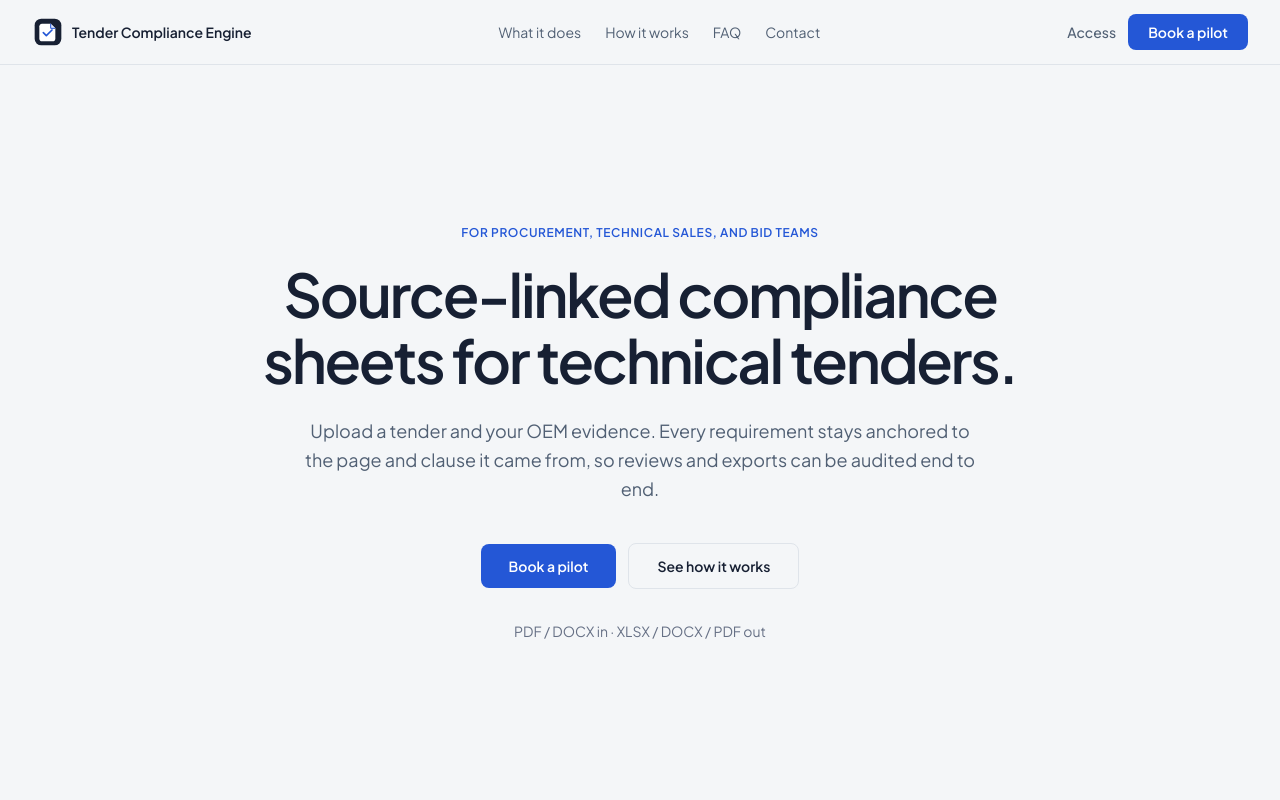
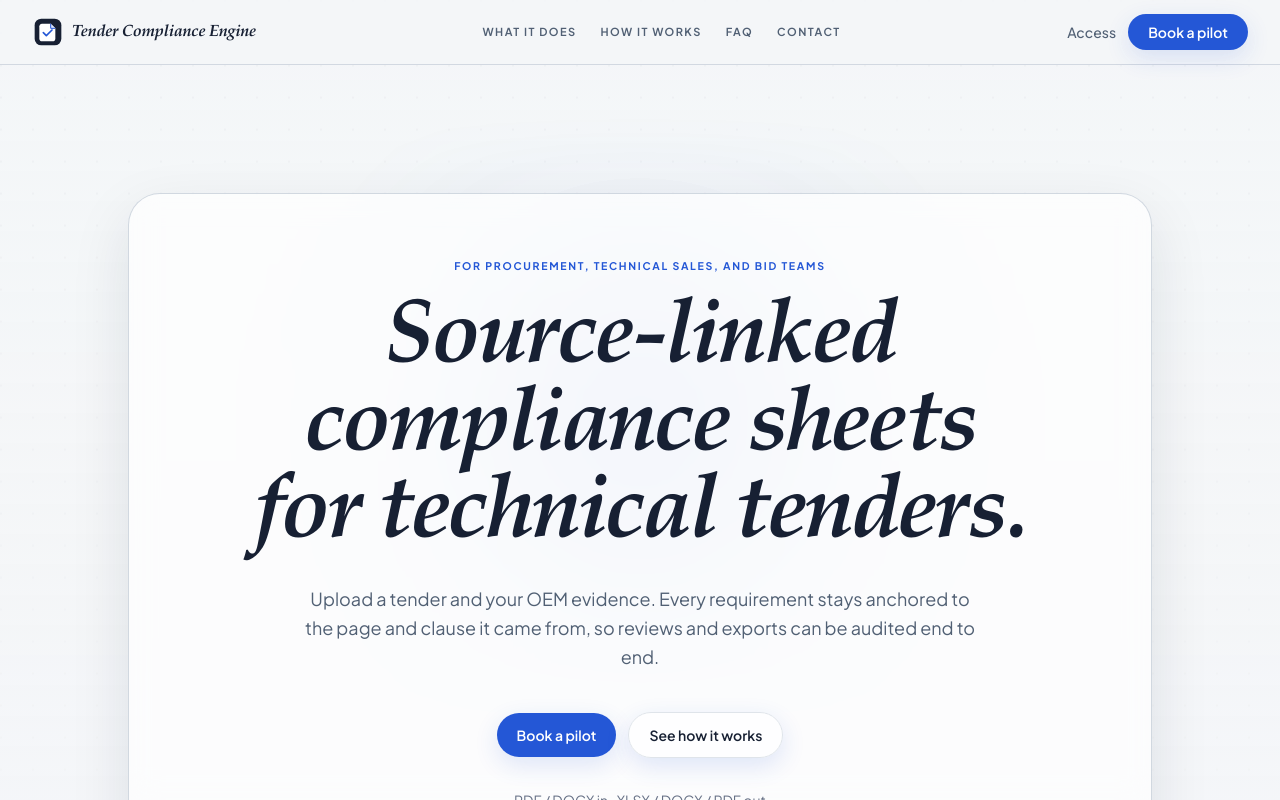
Before and after one commit to ayushcodes13/tender-compliance-engine, a Next.js app in the folder apps/web/: page / in a window 1280 px wide. Built offline with nearby package versions, Linux system fonts and the light colour scheme.

Commit message:
feat: add editorial premium polish to product UI (#125)

```diff
--- a/apps/web/app/globals.css
+++ b/apps/web/app/globals.css
@@ -41,7 +41,8 @@
   --font-plus-jakarta: "Plus Jakarta Sans", ui-sans-serif, system-ui,
     -apple-system, "Segoe UI", Roboto, "Helvetica Neue", Arial, sans-serif;
   --font-sans: var(--font-plus-jakarta);
-  --font-display: var(--font-plus-jakarta);
+  --font-editorial: "Playfair Display", "Iowan Old Style", "Palatino Linotype", Baskerville, Georgia, "Times New Roman", serif;
+  --font-display: var(--font-editorial);
   --font-mono: ui-monospace, SFMono-Regular, "SF Mono", "Fira Code",
     "Roboto Mono", "Courier New", monospace;
 
@@ -119,6 +120,7 @@
   --font-plus-jakarta: "Plus Jakarta Sans", ui-sans-serif, system-ui,
     -apple-system, "Segoe UI", Roboto, "Helvetica Neue", Arial, sans-serif;
   --font-sans: var(--font-plus-jakarta);
+  --font-editorial: "Playfair Display", "Iowan Old Style", "Palatino Linotype", Baskerville, Georgia, "Times New Roman", serif;
   --font-mono: ui-monospace, SFMono-Regular, "SF Mono", "Fira Code",
     "Roboto Mono", "Courier New", monospace;
 
@@ -172,7 +174,7 @@
   --primary: var(--color-accent);
   --accent: var(--color-accent);
   --sans: var(--font-sans);
-  --serif: var(--font-sans);
+  --serif: var(--font-editorial);
 }
 
 html,
@@ -2396,3 +2398,389 @@ a.project-flow-step:hover {
     padding: 0 10px;
   }
 }
+
+
+/* ===========================================================================
+   Editorial premium polish — light technical palette retained
+   =========================================================================== */
+
+:root {
+  --premium-ease: cubic-bezier(0.4, 0, 0.2, 1);
+  --premium-glass: rgba(255, 255, 255, 0.84);
+  --premium-glass-strong: rgba(255, 255, 255, 0.94);
+  --premium-border: rgba(197, 206, 216, 0.78);
+  --premium-shadow: 0 22px 60px rgba(23, 32, 51, 0.10);
+  --premium-shadow-soft: 0 12px 32px rgba(23, 32, 51, 0.07);
+}
+
+.font-display,
+.editorial-heading,
+.page-heading h1 {
+  font-family: var(--font-editorial);
+  font-style: italic;
+  font-weight: 600;
+  letter-spacing: -0.035em;
+}
+
+.landing-page {
+  height: 100dvh;
+  overflow-x: hidden;
+  overflow-y: auto;
+  background-color: var(--color-background);
+  background-image:
+    radial-gradient(circle at 1px 1px, rgba(23, 32, 51, 0.055) 1px, transparent 1.2px);
+  background-size: 32px 32px;
+  scroll-behavior: smooth;
+}
+
+.landing-navbar {
+  background: rgba(244, 246, 248, 0.86) !important;
+  border-color: rgba(197, 206, 216, 0.74) !important;
+  backdrop-filter: blur(14px);
+  -webkit-backdrop-filter: blur(14px);
+}
+
+.landing-brand {
+  font-family: var(--font-editorial);
+  font-style: italic;
+  font-size: 1.02rem;
+  font-weight: 600;
+  letter-spacing: -0.02em;
+}
+
+.landing-nav-link {
+  font-size: 0.69rem !important;
+  font-weight: 650 !important;
+  letter-spacing: 0.13em;
+  text-transform: uppercase;
+}
+
+.landing-pill-cta {
+  border-radius: 999px !important;
+  padding-inline: 1.25rem !important;
+  box-shadow: 0 8px 24px rgba(36, 87, 214, 0.14);
+  transition:
+    transform 240ms var(--premium-ease),
+    box-shadow 240ms var(--premium-ease),
+    background 240ms var(--premium-ease);
+}
+
+.landing-pill-cta:hover {
+  transform: translateY(-1px);
+  box-shadow: 0 12px 30px rgba(36, 87, 214, 0.18);
+}
+
+.landing-hero {
+  position: relative;
+  isolation: isolate;
+  overflow: hidden;
+  background:
+    linear-gradient(rgba(244, 246, 248, 0.80), rgba(244, 246, 248, 0.92)),
+    radial-gradient(circle at 1px 1px, rgba(23, 32, 51, 0.075) 1px, transparent 1.3px);
+  background-size: auto, 32px 32px;
+}
+
+.landing-hero::before {
+  position: absolute;
+  z-index: -1;
+  top: 8%;
+  left: 50%;
+  width: min(72vw, 980px);
+  height: 560px;
+  border-radius: 999px;
+  background: radial-gradient(circle, rgba(36, 87, 214, 0.12), rgba(36, 87, 214, 0.025) 42%, transparent 70%);
+  content: "";
+  filter: blur(18px);
+  transform: translateX(-50%);
+  pointer-events: none;
+}
+
+.landing-hero-card {
+  position: relative;
+  border: 1px solid var(--premium-border);
+  border-radius: 32px;
+  background: rgba(255, 255, 255, 0.68);
+  box-shadow: var(--premium-shadow);
+  backdrop-filter: blur(14px);
+  -webkit-backdrop-filter: blur(14px);
+}
+
+.premium-eyebrow,
+.eyebrow,
+.detail-label {
+  font-size: 0.66rem !important;
+  font-weight: 700 !important;
+  letter-spacing: 0.16em !important;
+  text-transform: uppercase;
+}
+
+.landing-hero-title {
+  font-size: clamp(3rem, 7vw, 6rem) !important;
+  line-height: 0.98 !important;
+  text-wrap: balance;
+}
+
+.landing-section-premium {
+  position: relative;
+  background: transparent !important;
+}
+
+.premium-feature-card,
+.premium-benefit-card,
+.premium-fact-card {
+  border: 1px solid var(--premium-border) !important;
+  border-radius: 22px;
+  background: var(--premium-glass);
+  padding: 24px !important;
+  box-shadow: 0 1px 0 rgba(255,255,255,0.8) inset, var(--shadow-sm);
+  backdrop-filter: blur(10px);
+  -webkit-backdrop-filter: blur(10px);
+  transition:
+    transform 280ms var(--premium-ease),
+    border-color 280ms var(--premium-ease),
+    box-shadow 280ms var(--premium-ease),
+    background 280ms var(--premium-ease);
+}
+
+.premium-feature-card:hover,
+.premium-benefit-card:hover,
+.premium-fact-card:hover {
+  border-color: var(--color-border-hover) !important;
+  background: var(--premium-glass-strong);
+  box-shadow: var(--premium-shadow-soft);
+  transform: translateY(-3px);
+}
+
+.premium-feature-card > div:first-child,
+.premium-benefit-card > div:first-child {
+  transition: transform 280ms var(--premium-ease);
+}
+
+.premium-feature-card:hover > div:first-child,
+.premium-benefit-card:hover > div:first-child {
+  transform: scale(1.08);
+}
+
+.premium-workflow-card {
+  overflow: hidden;
+  border-radius: 26px !important;
+  background: var(--premium-glass) !important;
+  box-shadow: var(--premium-shadow-soft);
+  backdrop-filter: blur(10px);
+  -webkit-backdrop-filter: blur(10px);
+}
+
+.premium-workflow-row {
+  transition:
+    background 220ms var(--premium-ease),
+    transform 220ms var(--premium-ease);
+}
+
+.premium-workflow-row:hover {
+  background: rgba(237, 243, 255, 0.62) !important;
+  transform: translateX(3px);
+}
+
+.premium-faq-item {
+  border: 1px solid var(--premium-border) !important;
+  border-radius: 18px;
+  background: rgba(255, 255, 255, 0.72);
+  padding: 20px 22px !important;
+  box-shadow: var(--shadow-sm);
+}
+
+.premium-footer {
+  background: rgba(255, 255, 255, 0.72) !important;
+  backdrop-filter: blur(10px);
+  -webkit-backdrop-filter: blur(10px);
+}
+
+.app-frame {
+  background-image:
+    radial-gradient(circle at 1px 1px, rgba(23, 32, 51, 0.045) 1px, transparent 1.2px);
+  background-size: 32px 32px;
+}
+
+.app-rail {
+  background: rgba(247, 248, 250, 0.88);
+  backdrop-filter: blur(14px);
+  -webkit-backdrop-filter: blur(14px);
+}
+
+.app-surface {
+  border-color: rgba(197, 206, 216, 0.82);
+  border-radius: 18px;
+  background: rgba(255, 255, 255, 0.94);
+  box-shadow: var(--premium-shadow-soft);
+  backdrop-filter: blur(12px);
+  -webkit-backdrop-filter: blur(12px);
+}
+
+.product-mark {
+  border-radius: 12px;
+  transition:
+    transform 220ms var(--premium-ease),
+    box-shadow 220ms var(--premium-ease);
+}
+
+.product-brand:hover .product-mark {
+  box-shadow: 0 10px 28px rgba(36, 87, 214, 0.14);
+  transform: translateY(-1px);
+}
+
+.product-brand-copy strong {
+  font-family: var(--font-editorial);
+  font-style: italic;
+  font-size: 0.98rem;
+  letter-spacing: -0.02em;
+}
+
+.rail-link,
+.button,
+.project-tab,
+.topnav-tab,
+.icon-button,
+.breadcrumb-back {
+  transition:
+    background 220ms var(--premium-ease),
+    border-color 220ms var(--premium-ease),
+    color 220ms var(--premium-ease),
+    transform 220ms var(--premium-ease),
+    box-shadow 220ms var(--premium-ease);
+}
+
+.rail-link {
+  border-radius: 10px;
+}
+
+.rail-link:hover,
+.button:hover:not(:disabled),
+.project-tab:hover,
+.topnav-tab:hover,
+.icon-button:hover,
+.breadcrumb-back:hover {
+  transform: translateY(-1px);
+}
+
+.page-heading {
+  animation: premium-rise 420ms var(--premium-ease) both;
+}
+
+.page-heading h1 {
+  font-size: clamp(2rem, 3.2vw, 3rem);
+  line-height: 1.05;
+}
+
+.detail-panel,
+.doclist-section,
+.upload-section,
+.export-panel,
+.compliance-summary-card,
+.empty-state,
+.empty-list {
+  border-radius: 18px !important;
+}
+
+.detail-panel,
+.doclist-section,
+.export-panel,
+.compliance-summary-card {
+  box-shadow: var(--shadow-sm);
+}
+
+.upload-dropzone {
+  border-radius: 20px !important;
+  background: rgba(248, 250, 252, 0.78);
+  transition:
+    border-color 240ms var(--premium-ease),
+    background 240ms var(--premium-ease),
+    transform 240ms var(--premium-ease),
+    box-shadow 240ms var(--premium-ease);
+}
+
+.upload-dropzone:hover:not(.disabled),
+.upload-dropzone.drag-over {
+  background: rgba(237, 243, 255, 0.72);
+  box-shadow: 0 16px 36px rgba(23, 32, 51, 0.07);
+  transform: translateY(-2px);
+}
+
+.section-title-row h2,
+.detail-section-title {
+  font-family: var(--font-editorial);
+  font-style: italic;
+  font-size: 1.1rem;
+  font-weight: 600;
+  letter-spacing: -0.02em;
+}
+
+.project-card-premium {
+  border-radius: 18px !important;
+  background: var(--premium-glass) !important;
+  box-shadow: var(--shadow-sm);
+  backdrop-filter: blur(10px);
+  -webkit-backdrop-filter: blur(10px);
+  transition:
+    transform 260ms var(--premium-ease),
+    border-color 260ms var(--premium-ease),
+    box-shadow 260ms var(--premium-ease),
+    background 260ms var(--premium-ease) !important;
+}
+
+.project-card-premium:hover {
+  background: var(--premium-glass-strong) !important;
+  box-shadow: var(--premium-shadow-soft);
+  transform: translateY(-3px);
+}
+
+.modal-premium {
+  border-radius: 22px !important;
+  background: rgba(255,255,255,0.96) !important;
+  box-shadow: var(--premium-shadow) !important;
+  backdrop-filter: blur(14px);
+  -webkit-backdrop-filter: blur(14px);
+}
+
+@keyframes premium-rise {
+  from {
+    opacity: 0;
+    transform: translateY(10px);
+  }
+  to {
+    opacity: 1;
+    transform: translateY(0);
+  }
+}
+
+@media (prefers-reduced-motion: reduce) {
+  .landing-page {
+    scroll-behavior: auto;
+  }
+
+  .page-heading,
+  .premium-feature-card,
+  .premium-benefit-card,
+  .premium-fact-card,
+  .project-card-premium,
+  .button,
+  .rail-link,
+  .upload-dropzone {
+    animation: none !important;
+    transition-duration: 0.01ms !important;
+    transform: none !important;
+  }
+}
+
+@media (max-width: 767px) {
+  .landing-hero-card {
+    border-radius: 24px;
+  }
+
+  .landing-hero-title {
+    font-size: clamp(2.6rem, 13vw, 4.25rem) !important;
+  }
+
+  .app-surface {
+    border-radius: 14px;
+  }
+}
--- a/apps/web/app/page.tsx
+++ b/apps/web/app/page.tsx
@@ -7,7 +7,7 @@ import { FaqSection, Footer } from "@/components/sections/faq-footer";
 
 export default function LandingPage() {
   return (
-    <main>
+    <main className="landing-page">
       <LandingNavbar />
       <HeroSection />
       <section id="features">
--- a/apps/web/components/dashboard/projects-grid.tsx
+++ b/apps/web/components/dashboard/projects-grid.tsx
@@ -172,7 +172,7 @@ export function ProjectsGrid() {
       {/* Projects header */}
       <div className="mb-8 flex items-center justify-between">
         <div>
-          <h1 className="font-display text-2xl font-bold text-text-primary">
+          <h1 className="font-display text-3xl text-text-primary">
             Projects
           </h1>
           <p className="mt-1 text-sm text-text-secondary">
@@ -285,7 +285,7 @@ export function ProjectsGrid() {
             onClick={closeDialog}
           >
             <motion.div
-              className="w-full max-w-md rounded-lg border border-border bg-surface p-6 shadow-lg"
+              className="modal-premium w-full max-w-md border border-border bg-surface p-6 shadow-lg"
               role="dialog"
               aria-modal="true"
               aria-labelledby="create-project-title"
@@ -352,7 +352,7 @@ function ProjectCard({ project }: { project: Project }) {
     <Link href={`/projects/${project.id}`}>
       <motion.div
         className={cn(
-          "group relative flex flex-col rounded-lg border p-5",
+          "project-card-premium group relative flex flex-col border p-5",
           "bg-surface transition-colors duration-150",
           isArchived
             ? "border-border/30 opacity-60"
--- a/apps/web/components/sections/hero.tsx
+++ b/apps/web/components/sections/hero.tsx
@@ -25,7 +25,7 @@ const item = {
 
 export function HeroSection() {
   return (
-    <section className="w-full border-b border-border bg-background py-24 md:py-32">
+    <section className="landing-hero w-full border-b border-border bg-background py-24 md:py-32">
       <motion.div
         className="container mx-auto flex justify-center px-6 text-center md:px-8"
         variants={container}
@@ -33,18 +33,18 @@ export function HeroSection() {
         animate="animate"
       >
         <motion.div
-          className="w-full max-w-4xl px-2 py-8 text-center md:px-8"
+          className="landing-hero-card w-full max-w-5xl px-6 py-12 text-center md:px-12 md:py-16"
           variants={item}
         >
           <motion.p
-            className="text-xs font-semibold uppercase tracking-wider text-accent"
+            className="premium-eyebrow text-accent"
             variants={item}
           >
             {heroData.eyebrow}
           </motion.p>
 
           <motion.h1
-            className="mx-auto mt-5 max-w-4xl font-display text-5xl font-semibold tracking-[-0.04em] text-text-primary sm:text-6xl"
+            className="landing-hero-title mx-auto mt-6 max-w-4xl font-display text-text-primary"
             style={{ lineHeight: 1.1 }}
             variants={item}
           >
@@ -70,7 +70,7 @@ export function HeroSection() {
             >
               <Link
                 href="/contact"
-                className="inline-flex items-center rounded-md bg-accent px-7 py-3 text-sm font-semibold text-white hover:bg-accent-hover focus-visible:outline-none focus-visible:ring-2 focus-visible:ring-accent focus-visible:ring-offset-2 focus-visible:ring-offset-background"
+                className="landing-pill-cta inline-flex items-center bg-accent px-7 py-3 text-sm font-semibold text-white hover:bg-accent-hover focus-visible:outline-none focus-visible:ring-2 focus-visible:ring-accent focus-visible:ring-offset-2 focus-visible:ring-offset-background"
               >
                 {heroData.primaryCta}
               </Link>
@@ -82,7 +82,7 @@ export function HeroSection() {
             >
               <Link
                 href="/#how-it-works"
-                className="inline-flex items-center rounded-md border border-border bg-transparent px-7 py-3 text-sm font-semibold text-text-primary hover:bg-surface-elevated focus-visible:outline-none focus-visible:ring-2 focus-visible:ring-accent"
+                className="landing-pill-cta inline-flex items-center border border-border bg-white/70 px-7 py-3 text-sm font-semibold text-text-primary hover:bg-surface-elevated focus-visible:outline-none focus-visible:ring-2 focus-visible:ring-accent"
               >
                 {heroData.secondaryCta}
               </Link>
--- a/apps/web/components/sections/landing-navbar.tsx
+++ b/apps/web/components/sections/landing-navbar.tsx
@@ -13,14 +13,14 @@ const navVariants = {
 export function LandingNavbar() {
   return (
     <motion.header
-      className="sticky top-0 z-50 w-full border-b border-border bg-background"
+      className="landing-navbar sticky top-0 z-50 w-full border-b border-border bg-background"
       initial="initial"
       animate="animate"
       variants={navVariants}
     >
       <div className="container mx-auto flex h-16 items-center justify-between px-6 md:px-8">
         {/* Logo */}
-        <Link href="/" className="flex items-center gap-2 font-semibold">
+        <Link href="/" className="landing-brand flex items-center gap-2">
           <img
             src="/tce-mark.svg"
             alt=""
@@ -37,7 +37,7 @@ export function LandingNavbar() {
             <Link
               key={item.href}
               href={item.href}
-              className="text-sm text-text-secondary hover:text-accent transition-colors"
+              className="landing-nav-link text-text-secondary hover:text-accent transition-colors"
             >
               {item.label}
             </Link>
@@ -57,7 +57,7 @@ export function LandingNavbar() {
             >
               <Link
                 href="/contact"
-                className="inline-flex items-center rounded-md bg-accent px-5 py-2 text-sm font-semibold text-white hover:bg-accent-hover focus-visible:outline-none focus-visible:ring-2 focus-visible:ring-accent"
+                className="landing-pill-cta inline-flex items-center bg-accent px-5 py-2 text-sm font-semibold text-white hover:bg-accent-hover focus-visible:outline-none focus-visible:ring-2 focus-visible:ring-accent"
               >
                 Book a pilot
               </Link>
```
Also changed, not shown: apps/web/app/access/page.tsx (+4 -4 lines), apps/web/app/contact/page.tsx (+4 -4 lines), apps/web/components/sections/benefits.tsx (+4 -4 lines), apps/web/components/sections/faq-footer.tsx (+5 -5 lines), apps/web/components/sections/features.tsx (+4 -4 lines), apps/web/components/sections/workflow.tsx (+4 -4 lines).
